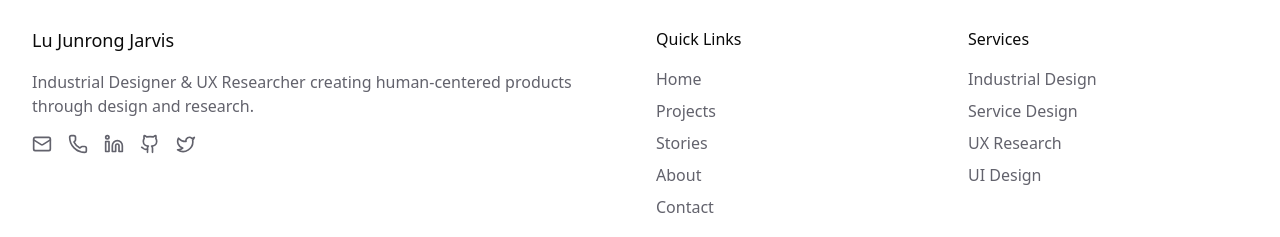
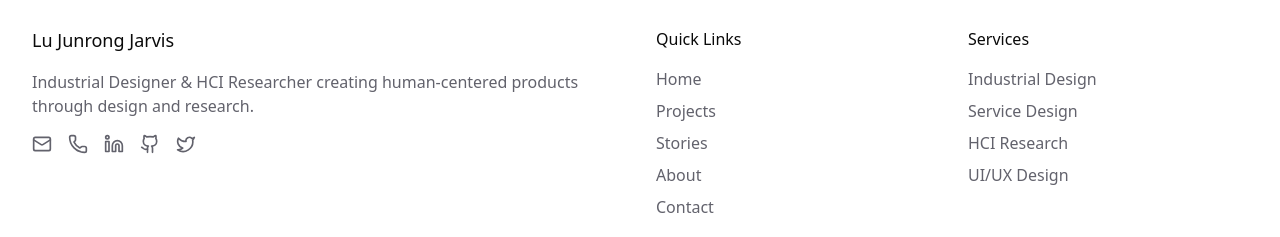
Before and after one commit to lukzeonwing/Personal-Website, a React (Vite) app: page /about in a window 1280 px wide. Shown: the part 1628-1865 px from the top of the page. Built offline with nearby package versions, Linux system fonts and the light colour scheme; no server answers.

Commit message:
update text

```diff
--- a/src/components/Footer.tsx
+++ b/src/components/Footer.tsx
@@ -80,7 +80,7 @@ export function Footer() {
           <div className="md:col-span-2">
             <h3 className="mb-4">Lu Junrong Jarvis</h3>
             <p className="text-muted-foreground mb-4">
-              Industrial Designer & UX Researcher creating human-centered products through design and research.
+              Industrial Designer & HCI Researcher creating human-centered products through design and research.
             </p>
             <div className="flex gap-4 flex-wrap">
               {contactLinks.map(({ key, href, Icon, external, label }) => (
@@ -134,8 +134,8 @@ export function Footer() {
             <ul className="space-y-2 text-muted-foreground">
               <li>Industrial Design</li>
               <li>Service Design</li>
-              <li>UX Research</li>
-              <li>UI Design</li>
+              <li>HCI Research</li>
+              <li>UI/UX Design</li>
             </ul>
           </div>
         </div>
--- a/src/pages/Home.tsx
+++ b/src/pages/Home.tsx
@@ -79,7 +79,7 @@ export function Home() {
               <h1 className="text-5xl md:text-6xl lg:text-7xl font-semibold text-primary">JARVIS</h1>
             </div>
             <p className="text-xl md:text-2xl text-muted-foreground mb-8">
-              A Industrial Designer, UX & Human Factor Researcher, interested in product system design, UI/UX, design research, and 3D printing solutions.
+              A Industrial Designer, HCI Researcher, interested in product system design, UI/UX, design research, and 3D printing solutions.
             </p>
             <div className="flex flex-wrap gap-4">
               <Link to="/projects">
```
Also changed, not shown: 2 other files (tests, documents, lock files or other folders).
